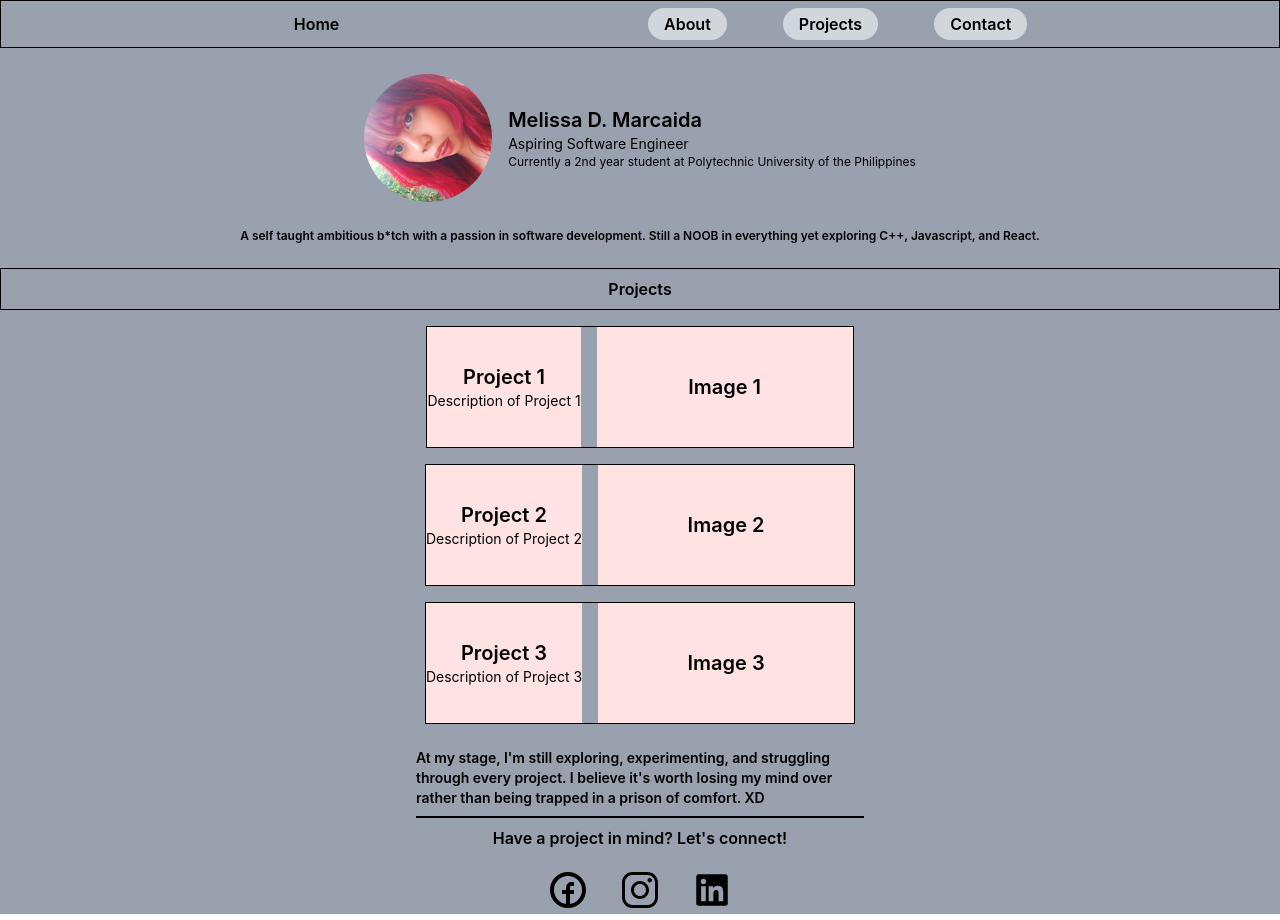
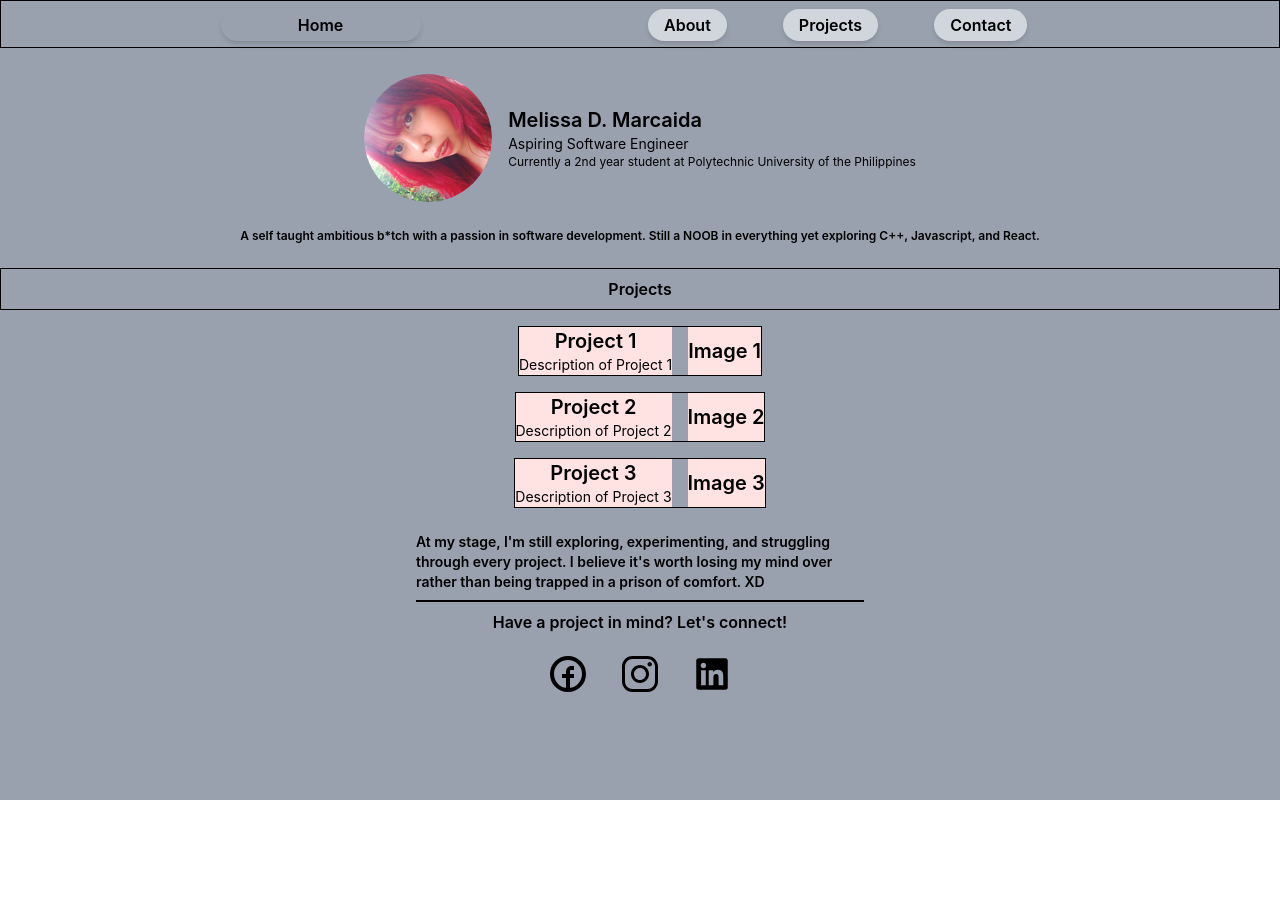
Before and after one commit to melrcai/starter-portfolio, a React (Vite) app: page / in a window 1280 px wide. After the commit the page ends 800 px from the top, so only its background shows below. Built offline with nearby package versions, Linux system fonts and the light colour scheme.

Commit message:
add a bit of animation/effects

```diff
--- a/src/App.jsx
+++ b/src/App.jsx
@@ -12,10 +12,11 @@ function App() {
     <>
     <div className="bg-gray-400 min-h-screen w-full min-w-screen">
 
-      <div className="border grid grid-cols-2 gap-4 h-12 text-l font-semibold">
+      <div className="border grid grid-cols-2 gap-4 h-12 text-l font-semibold p-2">
 
         <div className="flex justify-center items-center">
-          <button className="rounded-full h-8 w-50 hover:bg-gray-300">Home</button>
+          <button className="rounded-full h-8 w-50 hover:bg-gray-300 active:bg-gray-500
+          transition-colors duration-300 shadow-md hover:shadow-lg active:shadow-sm">Home</button>
         </div>
 
         <div className="flex items-center gap-4 sm:gap-14">
@@ -28,8 +29,9 @@ function App() {
 
 
       <div className="flex mx-auto  justify-center items-center h-45 flex-row items-center justify-center gap-4">
-        <div className="md:shrink-0">
-          <img className="object-cover block h-32 min-w-[8rem] w-32 rounded-full " src={mel} alt="MM" />
+        <div className="md:shrink-0 overflow-hidden rounded-full">
+          <img className="object-cover block h-32 min-w-[8rem] w-32 rounded-full shadow-lg
+          transition-transform duration-500 ease-in-out hover:scale-110" src={mel} alt="MM" />
         </div>
         <div className=" justify-center items-center ">
           <p className="text-xl font-semibold">Melissa D. Marcaida</p>
@@ -69,13 +71,13 @@ function App() {
         </div>
 
         <div className="mx-auto max-w-md flex justify-center items-center flex-row gap-6 items-center mt-4">
-          <div className="w-12 h-12 rounded-full flex justify-center items-center ">
+          <div className="hover:bg-gray-500/30 w-12 h-12 rounded-full flex justify-center items-center ">
             <TiSocialFacebookCircular className="text-6xl" />
           </div>
-          <div className="w-12 h-12 rounded-full flex justify-center items-center ">
+          <div className="hover:bg-gray-500/30 w-12 h-12 rounded-full flex justify-center items-center ">
             <IoLogoInstagram className="text-6xl" />
           </div>
-          <div className="w-12 h-12 rounded-full flex justify-center items-center ">
+          <div className="hover:bg-gray-500/30 w-12 h-12 rounded-full flex justify-center items-center ">
             <FaLinkedin className="text-4xl" />
           </div>
         </div>
--- a/src/components/NavButton.jsx
+++ b/src/components/NavButton.jsx
@@ -1,7 +1,9 @@
 function NavButton({ children }) {
   return (
     <>
-      <div className="flex justify-center items-center rounded-full h-8 px-4 shrink min-w-0 whitespace-nowrap bg-gray-300 hover:bg-gray-500">
+      <div className="flex justify-center items-center rounded-full h-8 px-4 shrink min-w-0
+      whitespace-nowrap bg-gray-300 hover:bg-gray-500 active:bg-gray-600 transition-colors
+      duration-300 shadow-md hover:shadow-lg active:shadow-sm">
         {children}
       </div>
     </>
--- a/src/components/Project.jsx
+++ b/src/components/Project.jsx
@@ -2,12 +2,12 @@ function Project({ children, ...props }) {
   return (
     <>
       <div className="border flex gap-4">
-        <div className="bg-red-100 flex flex-col h-30 justify-center items-center ">
+        <div className="bg-red-100 flex flex-col justify-center items-center ">
           <p className="text-xl font-semibold">{children}</p>
           <p className="text-sm">{props.description}</p>
         </div>
 
-        <div className="bg-red-100 w-64 h-30 flex justify-center items-center ">
+        <div className=" bg-red-100 flex justify-center items-center ">
           <p className="text-xl font-semibold">{props.image}</p>
         </div>
 
```
